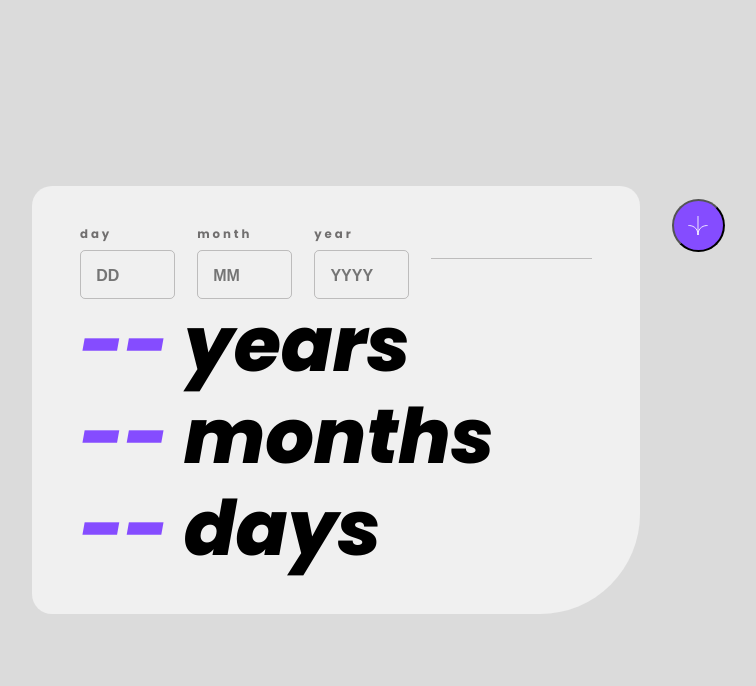
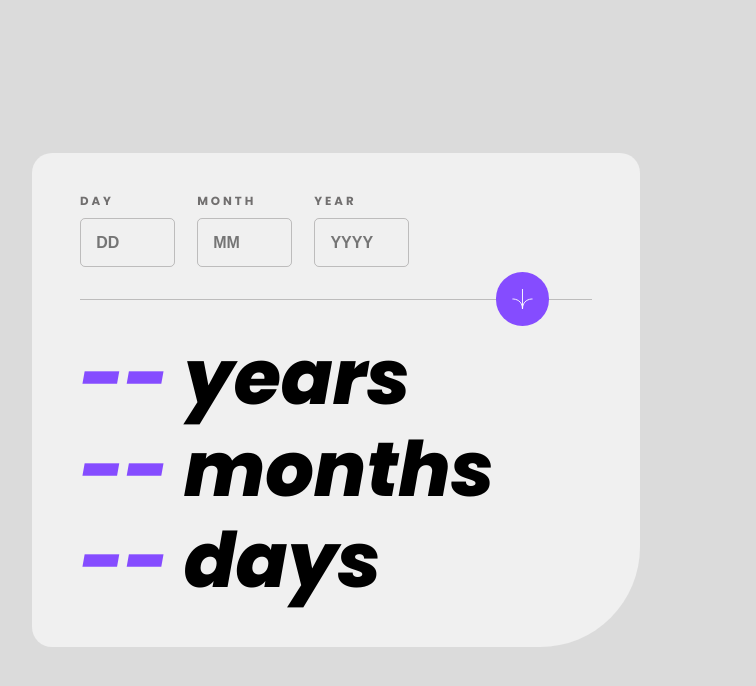
Before and after one commit to NorimNori/age-calculator-gap, a React (Vite) app: page / in a window 1280 px wide. Shown: the top 686 px of the page, without its empty margins (304-1060 px from the left). Built offline with nearby package versions, Linux system fonts and the light colour scheme.

Commit message:
fix: reorganize styles for new semantics

```diff
--- a/src/App.jsx
+++ b/src/App.jsx
@@ -54,6 +54,7 @@ function App() {
       aria-labelledby="input-section"
       className="input">
         <h2 id="input-section" className="sr-only">Input Section</h2>
+        <div className='input__container'>
           <Input
           name = "day"
           placeholder = "DD"
@@ -74,6 +75,7 @@ function App() {
           value={input.year}
           onChange={handleInputChange}
           />
+        </div>
       <Division />
       </form>
       <section
--- a/src/App.scss
+++ b/src/App.scss
@@ -21,8 +21,13 @@ main {
 }
 
 .input {
-    display: flex;
-    gap: clamp(0.8rem, 0.554rem + 1.052vw, 1.5rem);
+    width: 100%;
+
+     &__container {
+        display: flex;
+        width: 100%;
+        gap: clamp(0.8rem, 0.554rem + 1.052vw, 1.5rem);
+     }
 }
 
 .output {
--- a/src/components/division/Division.jsx
+++ b/src/components/division/Division.jsx
@@ -4,7 +4,6 @@ const Division = () => {
   return (
     <div
     role="separator"
-    // aria-hidden="true"
     className="division">
       <span className="division__line"></span>
       <button className="division__icon" type='submit'></button>
--- a/src/components/division/Division.scss
+++ b/src/components/division/Division.scss
@@ -17,6 +17,8 @@
         width: 3em;
         height: 3em;
         padding: 1em;
+        border: none;
+        cursor: pointer;
         border-radius: 50%;
 
         position: absolute;
--- a/src/components/input/Input.scss
+++ b/src/components/input/Input.scss
@@ -6,22 +6,23 @@
     width: auto;
 
     &-label {
-        font-size: clamp(0.65rem, 0.615rem + 0.15vw, 0.75rem);
         font-weight: 700;
         letter-spacing: .25em;
+        text-transform: uppercase;
+        color: colors.$smokeyGrey;
         margin-bottom: clamp(0.3rem, 0.23rem + 0.3vw, 0.5rem);
-        color: colors.$smokeyGrey;
+        font-size: clamp(0.65rem, 0.615rem + 0.15vw, 0.75rem);
     }
 
     &-field {
         width: 5em;
         height: 2.6em;
         padding: .8em;
-        font-size: clamp(1.1rem, 1.065rem + 0.15vw, 1.2rem);
         font-weight: 900;
         border-radius: 5px;
         background-color: transparent;
         border: 1px solid rgba(colors.$smokeyGrey, .4);
+        font-size: clamp(1.1rem, 1.065rem + 0.15vw, 1.2rem);
     }
 
     &-field::placeholder {
--- a/src/constants/names.js
+++ b/src/constants/names.js
@@ -1,9 +1,3 @@
-export const inputNames = [{
-    day: "DAY",
-     month: "MONTH",
-     year: "YEAR"
-}]
-
 export const outputNames = [{
     year: ["year", "years"],
     month: ["month", "months"],
```
Lines whose indentation alone changed are shown as unchanged.
